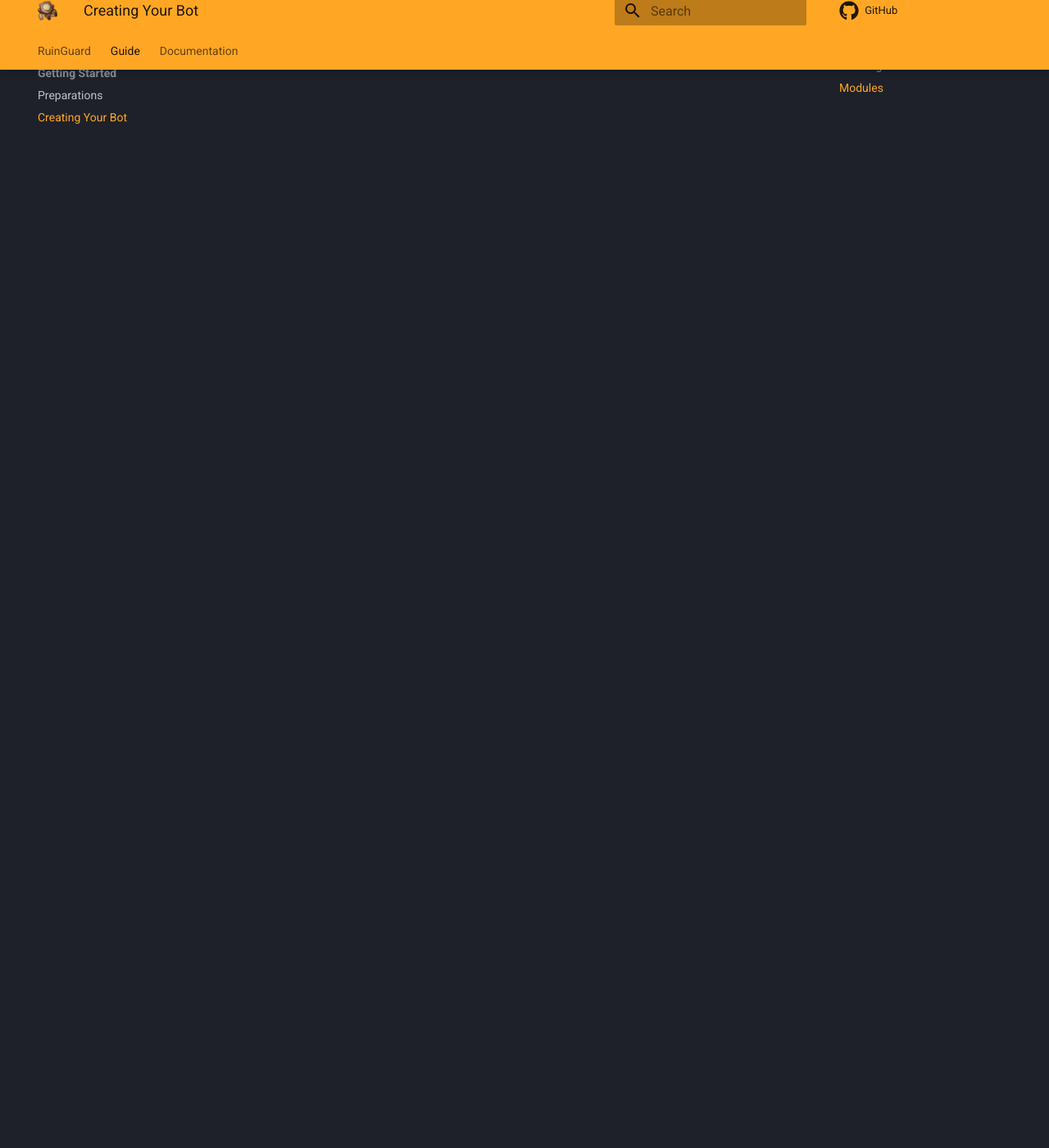
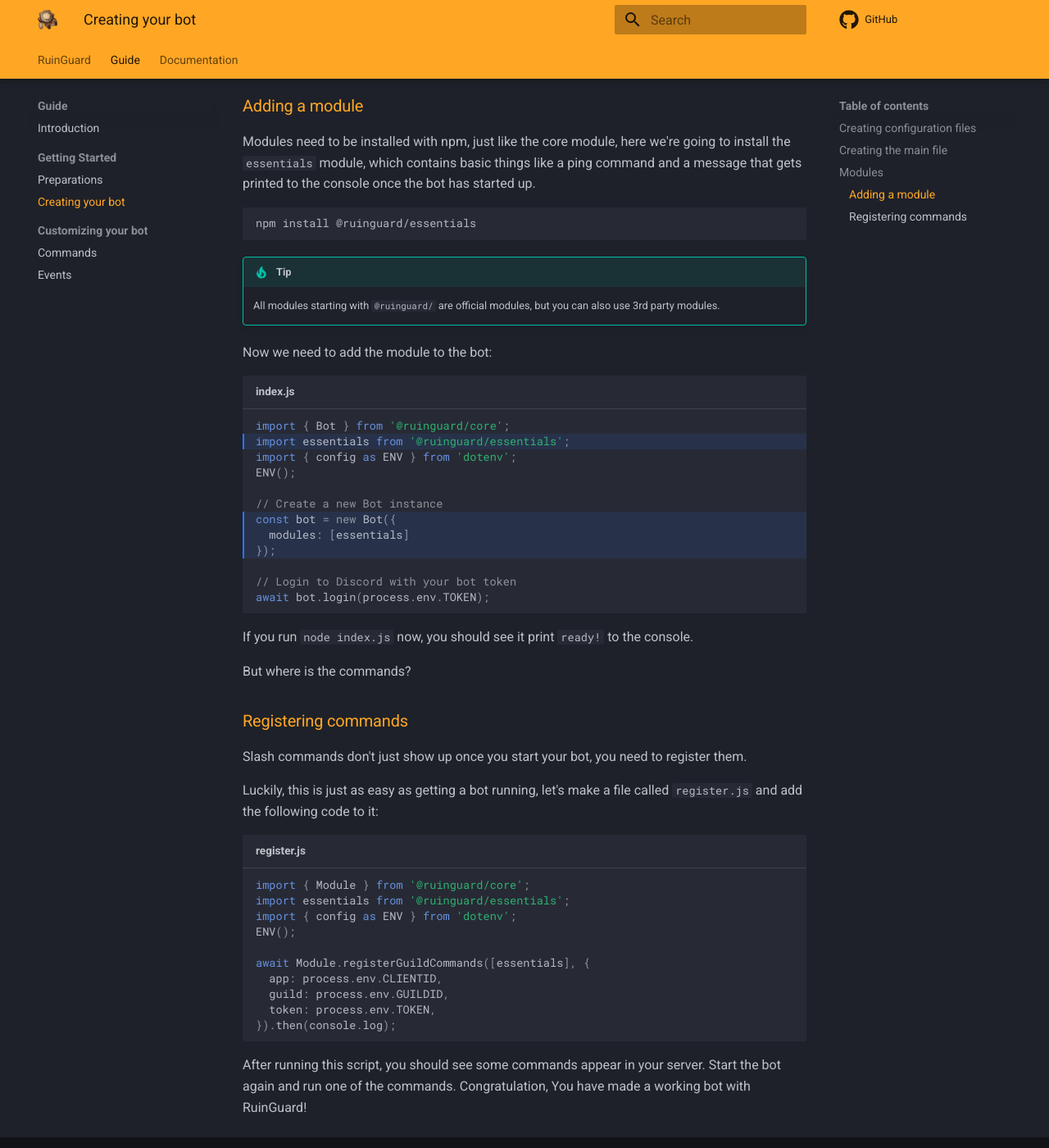
Before and after one commit to Khaenri-ah/ruinguard-docs, an MkDocs documentation site: the page built from docs/guide/getting-started/bot.md, in a window 1280 px wide and 1400 px high, scrolled down 1459 px. Shown: the whole window at 82% size. Built offline with MkDocs 1.6.1 and Material for MkDocs 9.7.7, drawn with Linux system fonts in a browser that asks for light colours; comment, search, counter and statistics services are not loaded; before the commit the page ends 1544 px from its top, so only the background shows below that; some of the changed text lies outside the part shown.

Commit message:
customizing category added

````diff
--- a/docs/guide/getting-started/bot.md
+++ b/docs/guide/getting-started/bot.md
@@ -1,19 +1,19 @@
-# Initial files
+# Creating your bot
 
 Once you have added your bot to a server, the next step is to start coding and get it online! Let's start by creating a config file for your client token and a main file for your bot application.
 
 ## Creating configuration files
 
-Once again, DJS have written a [nice guide][djs-config] on this topic. We recommend you to [use environment variables][djs-env] to store your config as it has less trouble with ESM nature of RuinGuard.
+Once again, DJS have written a [nice guide][djs-config] on this topic. We recommend you to [use environment variables][djs-env] to store your config.
 
-In this guide we will be using environment variables to store the config. But you may use any method you like.
+In this guide we will be using environment variables to store the config, but you may use any method you like.
 
-Suppose your config is this:
+Our config will look like this:
 
-```sh
-A=123
-B=456
-DISCORD_TOKEN=your-token-goes-here
+```sh title=".env"
+TOKEN=your-token-goes-here  # put your own bot token here
+CLIENTID=0123456789         # put the ID of your bot here
+GUILDID=0123456789          # put the ID of your test server here
 ```
 
 This is how you could use dotenv in an ESM module:
@@ -33,7 +33,7 @@
 
 The following code creates the most simple bot you can make:
 
-```javascript
+```javascript title="index.js"
 import { Bot } from '@ruinguard/core';
 import { config as ENV } from 'dotenv';
 ENV();
@@ -45,15 +45,66 @@
 await bot.login(process.env.TOKEN);
 ```
 
-This bot does not have any functionality however, let's fix that.
+If you run `node index.js` in your console, the bot should show as online, but it doesn't do anything yet. Let's fix that.
 
 ## Modules
 
 RuinGuard works with modules, which all have their own commands, events, and configuration options.
 
-For this first bot, let's keep it simple
+Let's add a module to your bot.
 
-TODO: show @ruinguard/essentials
+### Adding a module
+
+Modules need to be installed with npm, just like the core module, here we're going to install the `essentials` module, which contains basic things like a ping command and a message that gets printed to the console once the bot has started up.
+
+```sh
+npm install @ruinguard/essentials
+```
+
+!!! tip
+    All modules starting with `@ruinguard/` are official modules, but you can also use 3rd party modules.
+
+Now we need to add the module to the bot:
+
+```javascript title="index.js" hl_lines="2 7-9"
+import { Bot } from '@ruinguard/core';
+import essentials from '@ruinguard/essentials';
+import { config as ENV } from 'dotenv';
+ENV();
+
+// Create a new Bot instance
+const bot = new Bot({
+  modules: [essentials]
+});
+
+// Login to Discord with your bot token
+await bot.login(process.env.TOKEN);
+```
+
+If you run `node index.js` now, you should see it print `ready!` to the console.
+
+But where is the commands?
+
+### Registering commands
+
+Slash commands don't just show up once you start your bot, you need to register them.
+
+Luckily, this is just as easy as getting a bot running, let's make a file called `register.js` and add the following code to it:
+
+```javascript title="register.js"
+import { Module } from '@ruinguard/core';
+import essentials from '@ruinguard/essentials';
+import { config as ENV } from 'dotenv';
+ENV();
+
+await Module.registerGuildCommands([essentials], {
+  app: process.env.CLIENTID,
+  guild: process.env.GUILDID,
+  token: process.env.TOKEN,
+}).then(console.log);
+```
+
+After running this script, you should see some commands appear in your server. Start the bot again and run one of the commands. Congratulation, You have made a working bot with RuinGuard!
 
 
 
--- a/mkdocs.yml
+++ b/mkdocs.yml
@@ -1,6 +1,6 @@
 site_name: RuinGuard
-repo_url: https://github.com/Khaenri-ah/ruinguard-docs
-edit_uri: edit/main/docs/
+repo_url: https://github.com/Khaenri-ah/ruinguard-core
+edit_uri: https://github.com/Khaenri-ah/ruinguard-docs/edit/main/docs/
 theme:
   name: material
   logo: assets/icon.png
@@ -25,6 +25,8 @@
   - attr_list
   - pymdownx.inlinehilite
   - pymdownx.superfences
+  - admonition
+  - pymdownx.details
   - pymdownx.highlight:
       anchor_linenums: true
   - pymdownx.emoji:
@@ -32,8 +34,8 @@
       emoji_generator: !!python/name:materialx.emoji.to_svg
   - toc:
       anchorlink: true
-  - admonition
-  - pymdownx.details
+  - pymdownx.tabbed:
+      alternate_style: true
 
 nav:
   - RuinGuard: 'index.md'
@@ -41,7 +43,10 @@
     - Introduction: 'guide/index.md'
     - Getting Started:
       - Preparations: 'guide/getting-started/install.md'
-      - Creating Your Bot: 'guide/getting-started/bot.md'
+      - Creating your bot: 'guide/getting-started/bot.md'
+    - Customizing your bot:
+      - Commands: 'guide/customizing/commands.md'
+      - Events: 'guide/customizing/events.md'
   - Documentation:
     - Classes:
       - Bot: 'documentation/classes/Bot.md'
````
Also changed, not shown: docs/guide/creating-your-bot/creating-commands.md (deleted, +0 -123 lines), docs/guide/customizing/commands.md (added, +129 -0 lines), docs/guide/customizing/events.md (added, +55 -0 lines), docs/guide/getting-started/install.md (+1 -4 lines).
